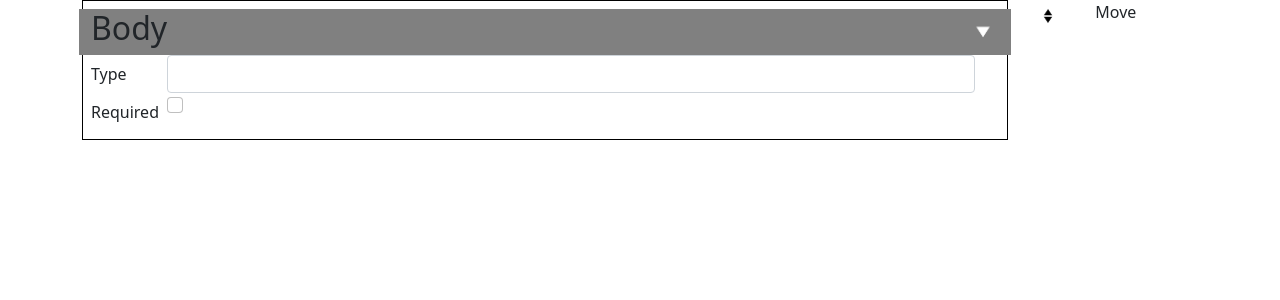
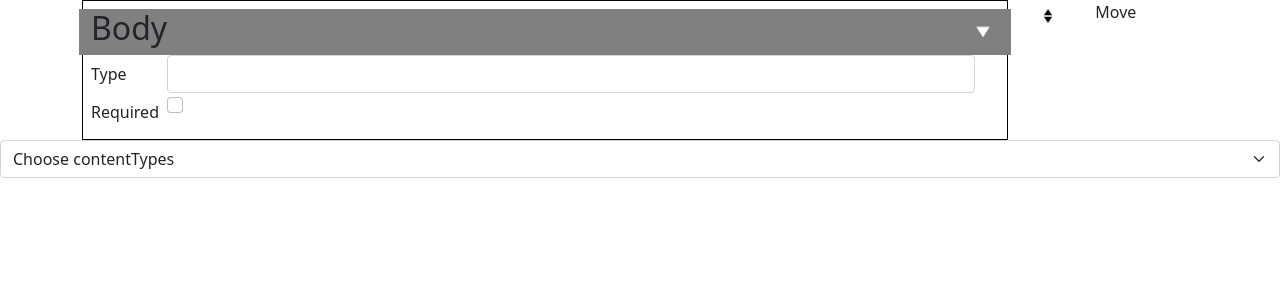
Before and after one commit to digimakergo/contenttype-designer, a React (Create React App) app in the folder client/: page / in a window 1280 px wide. Shown: the top 300 px of the page. Built offline with nearby package versions, Linux system fonts and the light colour scheme.

Commit message:
DropDown Contentypes
made a drop down for contentTypes

```diff
--- a/client/src/App.tsx
+++ b/client/src/App.tsx
@@ -6,11 +6,14 @@ import { HTML5Backend } from 'react-dnd-html5-backend';
 import update from 'immutability-helper';
 import Field from './components/Field';
 import DragNDropComponent from './components/DragNDropComponent';
+import DropDownContentTypes from './components/DropDownContentTypes';
 
 
 
 
 function App() {
+
+  const contentType = ["title", "summary", "body", "coverimage", "relations", "editors"];
 
 
 
@@ -75,7 +78,7 @@ function App() {
       </Form>
       </Container>
 
-
+      <DropDownContentTypes contenttype={contentType} />
 
     </div>
   );
--- /dev/null
+++ b/client/src/components/DropDownContentTypes.tsx
@@ -0,0 +1,18 @@
+import { Form, Col, Row} from 'react-bootstrap';
+
+const DropDownContentTypes = (props:any) => {
+
+return (
+    <>
+    <Form.Select>
+        <option>Choose contentTypes</option>
+        {props.contenttype.map((element:string)=>(
+            <option>{element}</option>
+        ) )}
+    </Form.Select>
+
+    </>
+)
+};
+
+export default DropDownContentTypes;
```
